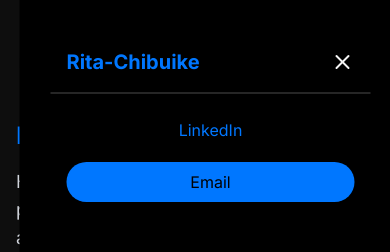
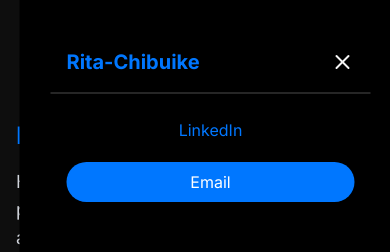
Before and after one commit to Blackbobs/rita-chibuike, a Next.js app: page / in a window 390 px wide. Both pictures are taken after a click on the icon 342 px from the left and 62 px from the top of the page. Shown: the top 252 px of the page. Built offline with nearby package versions, Linux system fonts and the light colour scheme.

Commit message:
update:updated the links

```diff
--- a/src/components/sidebar.tsx
+++ b/src/components/sidebar.tsx
@@ -86,13 +86,13 @@
                 <button
 
                   className="w-full rounded-full border-[#0077FF] text-[#0077FF] hover:bg-[#0077FF] hover:text-black p-2"
-                  onClick={() => window.open("https://linkedin.com/in/rita-chibuike", "_blank")}
+                  onClick={() => window.open("http://www.linkedin.com/in/rita-chibuike-she-her-a539b4a3/", "_blank")}
                 >
                   LinkedIn
                 </button>
                 <button
-                  className="w-full rounded-full bg-[#0077FF] text-black hover:bg-[#0077FFb6] p-2"
-                  onClick={() => window.open("mailto:contact@rita-chibuike.com", "_blank")}
+                  className="w-full rounded-full bg-[#0077FF] text-white hover:bg-[#0077FFb6] p-2"
+                  onClick={() => window.open("mailto:okaforrita47@gmail.com", "_blank")}
                 >
                   Email
                 </button>
```
